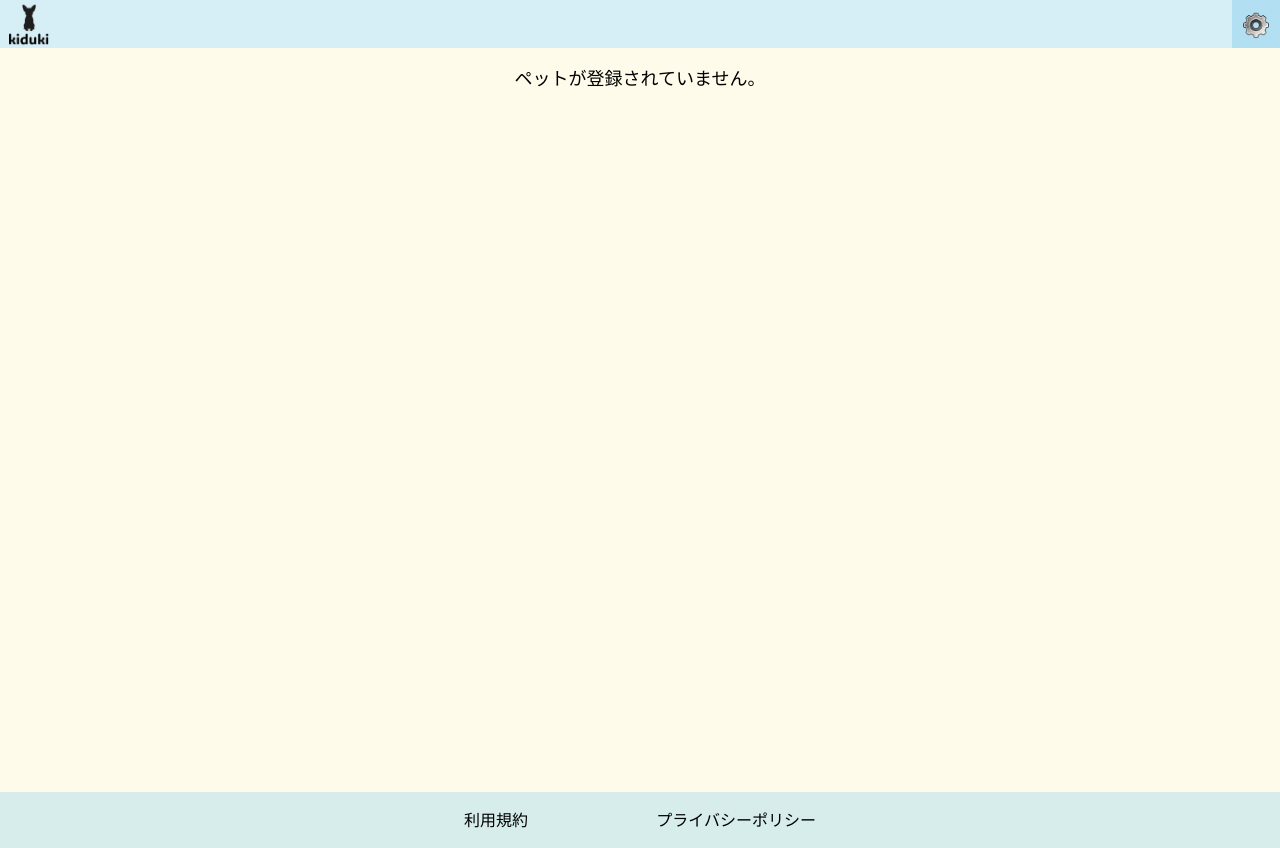
After one commit to rika06120724/kiduki-app, a Django app: page /pets/my_page/ in a window 1280 px wide. The commit adds this page. Run offline with Django 5.2, Linux system fonts and the light colour scheme; the visitor is signed in with stand-in values (Sample User, id 1); data that the repository does not hold is empty; some libraries are stand-ins or nearby versions; some web fonts are replaced.

Commit message:
マイページ実装（ペット一覧表示・登録後リダイレクト・ヘッダー設定ボタン追加）

```diff
--- /dev/null
+++ b/pets/templates/pets/my_page.html
@@ -0,0 +1,61 @@
+{% extends 'base.html' %}
+{% load static %}
+
+{% block header %}
+  <header class="bg-[#ade0ee80] flex items-center h-12">
+    <img src="{% static 'images/logo.png' %}" alt="ロゴ" class="h-12 ml-2">
+    <div class="flex-1"></div>
+    <div class="bg-[#65BBE950] h-12 w-12 flex items-center justify-center">
+      <img src="{% static 'images/setting_button.png' %}" alt="設定" class="h-10 w-10 ">
+    </div>
+  </header>
+{% endblock %}
+
+{% block content %}
+  <div class="flex bg-amber-50 min-h-screen flex-col">
+    <div class="flex max-w-sm mx-auto flex-col items-center gap-6 mt-4">
+      <div class="w-full">
+        {% if pets %}
+          {% for pet in pets %}
+            <div class="mb-12 text-center">
+              {% if pet.icon %}
+                <img src="{{ pet.icon.url }}" alt="{{ pet.name }}" class="w-32 h-32 rounded-full mx-auto mb-6 object-cover">
+              {% else %}
+                <div class="w-32 h-32 rounded-full mx-auto mb-6 bg-gray-300 flex items-center justify-center">
+                  <span>アイコン</span>
+                </div>
+              {% endif %}
+
+              <p class="text-lg">名前</p>
+              <p class="text-lg mb-6">{{ pet.name }}</p>
+
+              <p class="text-lg">年齢</p>
+              <p class="text-lg mb-6">{{ pet.age }}</p>
+
+              <p class="text-lg">性別</p>
+              <p class="text-lg mb-6">{% if pet.sex == 1 %}オス{% else %}メス{% endif %}</p>
+
+              <p class="text-lg">サイズ</p>
+              <p class="text-lg mb-6">{% if pet.size == 1 %}小{% elif pet.size == 2 %}中{% else %}大{% endif %}</p>
+
+              <div class="mt-6 space-y-6">
+                <a href="#" class="bg-[#FDD3D0] block px-6 py-2 rounded-sm text-2xl font-bold text-black text-center w-64 h-16 flex items-center justify-center">記録</a>
+                <a href="#" class="bg-[#FDD3D0] block px-6 py-2 rounded-sm text-2xl font-bold text-black text-center w-64 h-16 flex items-center justify-center">検知結果</a>
+                <a href="#" class="bg-[#FDD3D0] block px-6 py-2 rounded-sm text-2xl font-bold text-black text-center w-64 h-16 flex items-center justify-center">編集</a>
+              </div>
+            </div>
+          {% endfor %}
+        {% else %}
+          <p class="text-lg text-center">ペットが登録されていません。</p>
+        {% endif %}
+      </div>
+    </div>
+
+    <footer class="bg-[#ADE0EE80] text-black py-4 mt-auto">
+        <div class="max-w-sm mx-auto flex justify-between px-4">
+            <a href="#">利用規約</a>
+            <a href="#">プライバシーポリシー</a>
+        </div>
+    </footer>
+  </div>
+{% endblock %}
--- a/pets/templates/pets/register.html
+++ b/pets/templates/pets/register.html
@@ -2,7 +2,7 @@
 {% load static %}
 
 {% block header %}
-  <header class="bg-[#ade0ee] px-2">
+  <header class="bg-[#ade0ee80] px-2">
     <img src="{% static 'images/logo.png' %}" alt="ロゴ" class="h-12">
   </header>
 {% endblock %}
--- a/pets/urls.py
+++ b/pets/urls.py
@@ -1,7 +1,8 @@
 from django.urls import path
-from .views import create_pet
+from .views import create_pet, my_page
 
 app_name = 'pets'
 urlpatterns = [
     path('register/', create_pet, name='register'),
+    path('my_page/', my_page, name='my_page'),
 ]
--- a/pets/views.py
+++ b/pets/views.py
@@ -1,7 +1,8 @@
 from django.shortcuts import render, redirect
 from django.contrib.auth.decorators import login_required
+from django.contrib.auth import logout
 from pets.forms import PetForm
-
+from pets.models import Pet
 
 @login_required(login_url='users:login')
 def create_pet(request):
@@ -12,7 +13,13 @@ def create_pet(request):
             pet = form.save(commit=False)
             pet.owner = request.user
             pet.save()
-            return redirect('pages:index')
+            return redirect('pets:my_page')
     else:
         form = PetForm()
     return render(request, 'pets/register.html', {'form': form})
+
+@login_required(login_url='users:login')
+def my_page(request):
+    """マイページ"""
+    pets = Pet.objects.filter(owner=request.user)
+    return render(request, 'pets/my_page.html', {'pets': pets})
--- a/templates/base.html
+++ b/templates/base.html
@@ -11,7 +11,7 @@
         <link href="https://fonts.googleapis.com/css2?family=ADLaM+Display&family=Caveat:wght@400..700&display=swap" rel="stylesheet">
     </head>
 
-    <body>
+    <body class="m-0">
         {% block header %}{% endblock %}
         <main>
           {% block content %}{% endblock %}
```
Also changed, not shown: static/images/setting_button.png (added).
